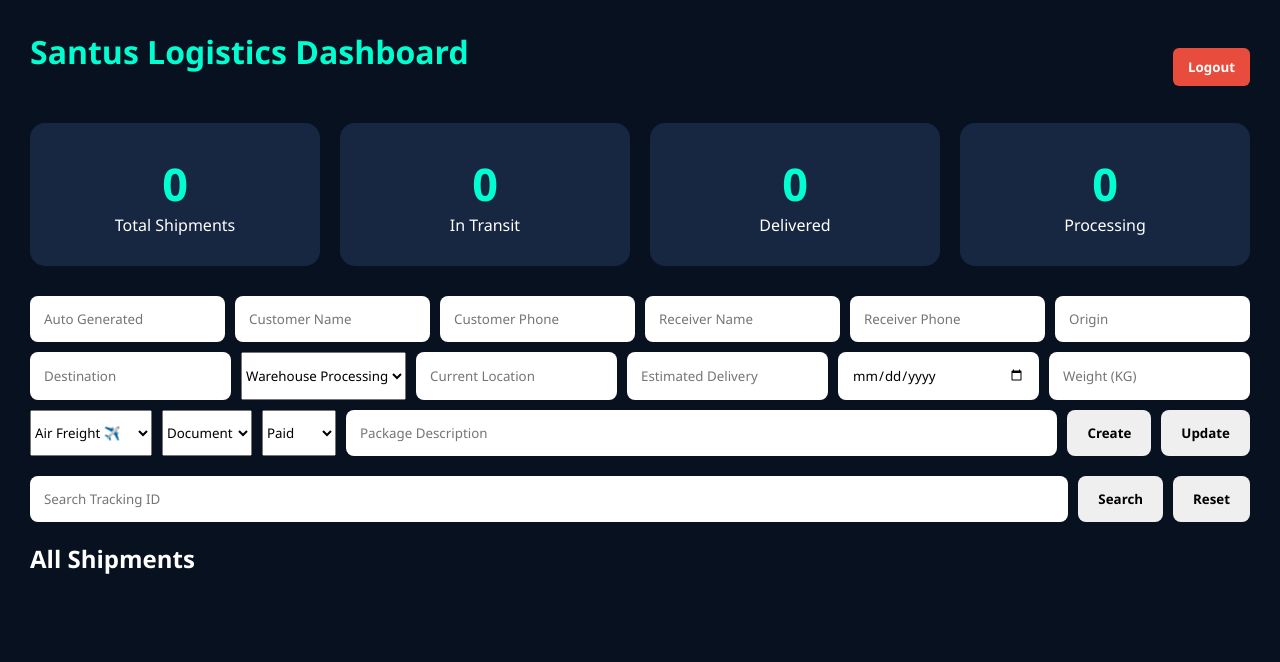
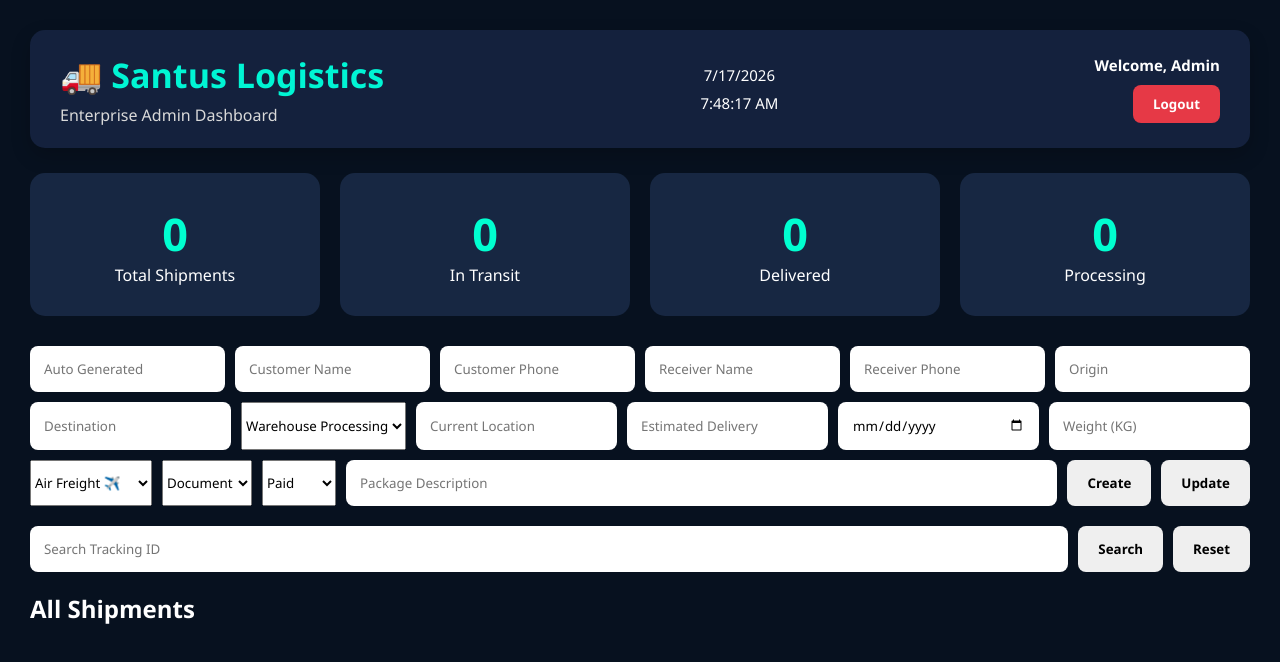
Before and after one commit to SantusDeco/santus-logistics01, a website: page santus-admin.html in a window 1280 px wide. Drawn offline with Linux system fonts and the light colour scheme; no server answers; sample sign-in values are in the browser's storage.

Commit message:
Upgrade enterprise dashboard header

```diff
--- a/admin.css
+++ b/admin.css
@@ -301,3 +301,103 @@ opacity:1;
 }
 
 }
+
+/* ===================================
+Enterprise Dashboard Header
+=================================== */
+
+.dashboard-header{
+
+    display:flex;
+
+    justify-content:space-between;
+
+    align-items:center;
+
+    background:#14213d;
+
+    padding:22px 30px;
+
+    border-radius:15px;
+
+    margin-bottom:25px;
+
+    box-shadow:0 8px 20px rgba(0,0,0,.2);
+
+}
+
+.header-left h1{
+
+    margin:0;
+
+    color:#00f5d4;
+
+    font-size:34px;
+
+}
+
+.header-left p{
+
+    margin-top:6px;
+
+    color:#d9d9d9;
+
+}
+
+.header-center{
+
+    color:white;
+
+    text-align:center;
+
+    line-height:28px;
+
+    font-size:15px;
+
+}
+
+.header-right{
+
+    display:flex;
+
+    flex-direction:column;
+
+    align-items:flex-end;
+
+    gap:10px;
+
+}
+
+.welcome-text{
+
+    color:white;
+
+    font-weight:bold;
+
+    font-size:15px;
+
+}
+
+.logout-btn{
+
+    background:#e63946;
+
+    color:white;
+
+    border:none;
+
+    padding:10px 20px;
+
+    border-radius:8px;
+
+    cursor:pointer;
+
+    transition:.3s;
+
+}
+
+.logout-btn:hover{
+
+    background:#c1121f;
+
+}
--- a/admin.js
+++ b/admin.js
@@ -592,3 +592,23 @@ async function showTimeline(id) {
     timelineWindow.document.close();
 
 }
+
+/* =========================
+Dashboard Clock
+========================= */
+
+function updateDashboardClock(){
+
+    const now = new Date();
+
+    document.getElementById("currentDate").innerHTML =
+        now.toLocaleDateString();
+
+    document.getElementById("currentTime").innerHTML =
+        now.toLocaleTimeString();
+
+}
+
+updateDashboardClock();
+
+setInterval(updateDashboardClock,1000);
--- a/santus-admin.html
+++ b/santus-admin.html
@@ -12,31 +12,47 @@
 <body>
 
 <div class="container">
+<!-- =========================
+Enterprise Header
+========================= -->
 
-<div style="
-display:flex;
-justify-content:space-between;
-align-items:center;
-margin-bottom:20px;
-">
+<header class="dashboard-header">
 
-<h1>Santus Logistics Dashboard</h1>
+    <div class="header-left">
 
-<button
-onclick="logout()"
-style="
-background:#e74c3c;
-color:white;
-border:none;
-padding:10px 15px;
-border-radius:6px;
-cursor:pointer;
-">
-Logout
-</button>
+        <h1>🚚 Santus Logistics</h1>
 
-</div>
+        <p>Enterprise Admin Dashboard</p>
 
+    </div>
+
+    <div class="header-center">
+
+        <div id="currentDate"></div>
+
+        <div id="currentTime"></div>
+
+    </div>
+
+    <div class="header-right">
+
+        <span class="welcome-text">
+
+            Welcome, Admin
+
+        </span>
+
+        <button
+            class="logout-btn"
+            onclick="logout()">
+
+            Logout
+
+        </button>
+
+    </div>
+
+</header>
 <div class="stats">
 
 <div class="stat-card">
```
